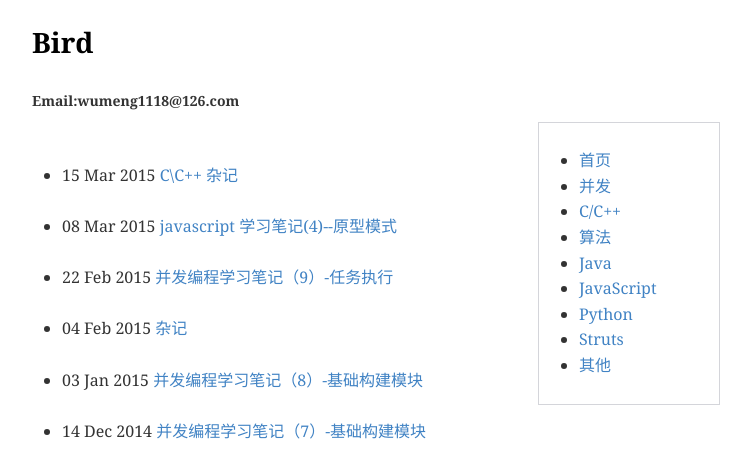
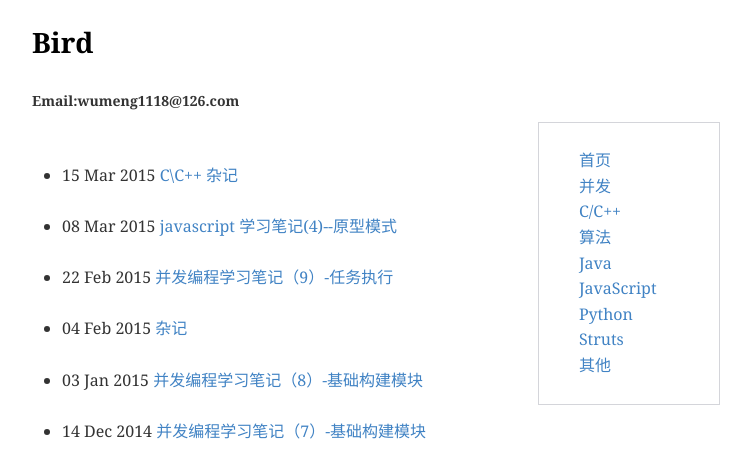
Before and after one commit to Qing-Shuang/Bird, a Jekyll site: the page built from index.html, in a window 1280 px wide. Shown: the top 458 px of the page, without its empty margins (258-1009 px from the left). Built offline with Jekyll 4.4.1, drawn with Linux system fonts in a browser that asks for light colours.

Commit message:
Update index.css

```diff
--- a/css/index.css
+++ b/css/index.css
@@ -11,5 +11,5 @@
 }
 
 #right li{
-	list-sytle:none;
+	list-style:none;
 }
```
